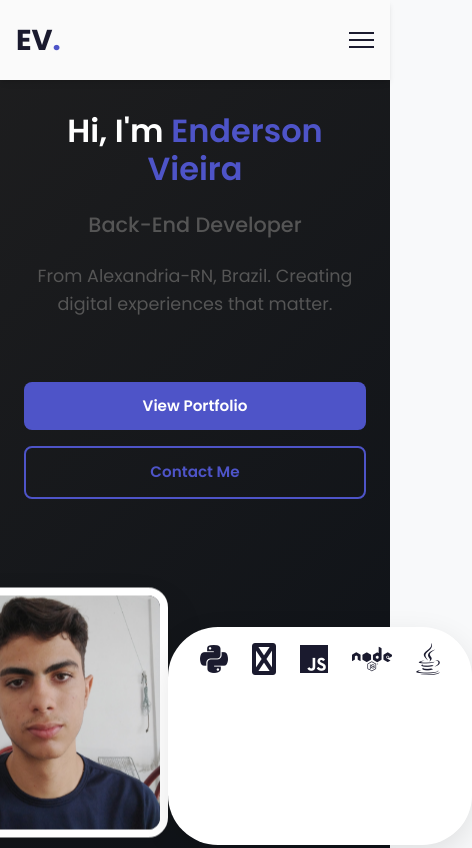
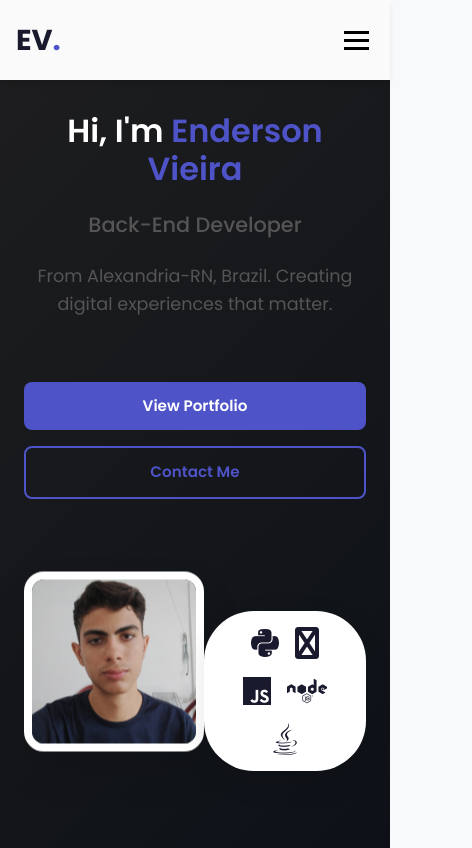
Before and after one commit to Enderson508/Meu-Portfolio, a plain HTML site: page index.html in a window 390 px wide. Shown: the top 848 px of the page, 472 px wide, since content can reach past the window. Drawn offline with Linux system fonts and the light colour scheme.

Commit message:
Portfolio

```diff
--- a/assets/css/responsive.css
+++ b/assets/css/responsive.css
@@ -1,3 +1,8 @@
+:root {
+    --transition: all 0.3s ease-in-out;
+}
+
+
 @media (max-width: 992px) {
     .hero-title {
         font-size: 2.5rem;
@@ -30,14 +35,31 @@
         justify-content: center;
         gap: 2rem;
         transition: var(--transition);
+        opacity: 0;
+        pointer-events: none;
+        visibility: hidden;
+        z-index: 99;
+        display: flex;
     }
 
     .nav-links.active {
         left: 0;
+        opacity: 1;
+        pointer-events: auto;
+        visibility: visible;
     }
 
     .hamburger {
         display: block;
+        cursor: pointer;
+    }
+
+    .hamburger .line {
+        width: 25px;
+        height: 3px;
+        background-color: black;
+        margin: 5px;
+        transition: var(--transition);
     }
 
     .hamburger.active .line:nth-child(1) {
@@ -53,20 +75,34 @@
     }
 
     .hero-container {
+        display: flex;
         flex-direction: column;
+        align-items: center;
         text-align: center;
         padding-top: 2rem;
     }
 
+    .hero-avatar {
+        width: 200px;
+        height: 200px;
+        margin: 0 auto;
+    }
+
     .hero-content {
-        margin-bottom: 3rem;
+        margin-bottom: 2rem;
     }
 
     .hero-buttons {
         justify-content: center;
+        flex-wrap: wrap;
+        gap: 1rem;
     }
 
     .tech-icons {
+        display: flex;
+        flex-wrap: wrap;
+        justify-content: center;
+        gap: 1rem;
         position: relative;
         margin-top: 2rem;
         bottom: auto;
@@ -74,10 +110,12 @@
 
     .about-content,
     .contact-content {
+        display: grid;
         grid-template-columns: 1fr;
     }
 }
 
+/* Media query até 576px */
 @media (max-width: 576px) {
     .hero-title {
         font-size: 2rem;
@@ -85,6 +123,7 @@
 
     .hero-buttons {
         flex-direction: column;
+        gap: 1rem;
     }
 
     .btn {
@@ -92,11 +131,13 @@
     }
 
     .hero-avatar {
-        width: 250px;
-        height: 250px;
+        width: 180px;
+        height: 180px;
     }
 
     .services-grid {
+        display: grid;
         grid-template-columns: 1fr;
+        gap: 1.5rem;
     }
 }
```
